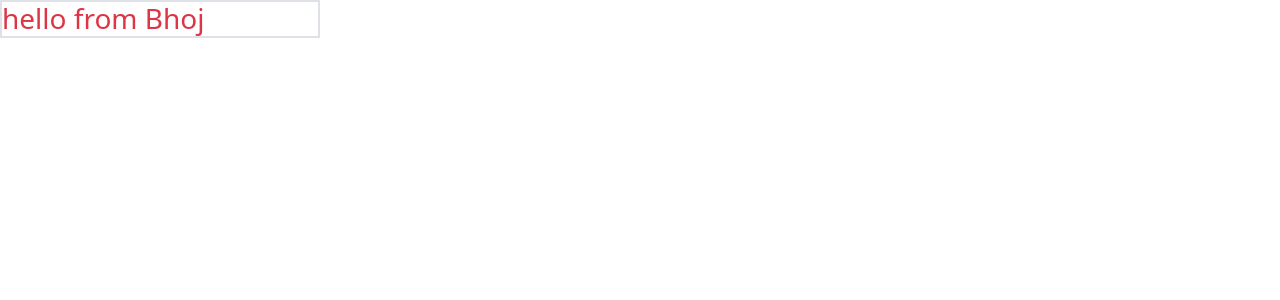
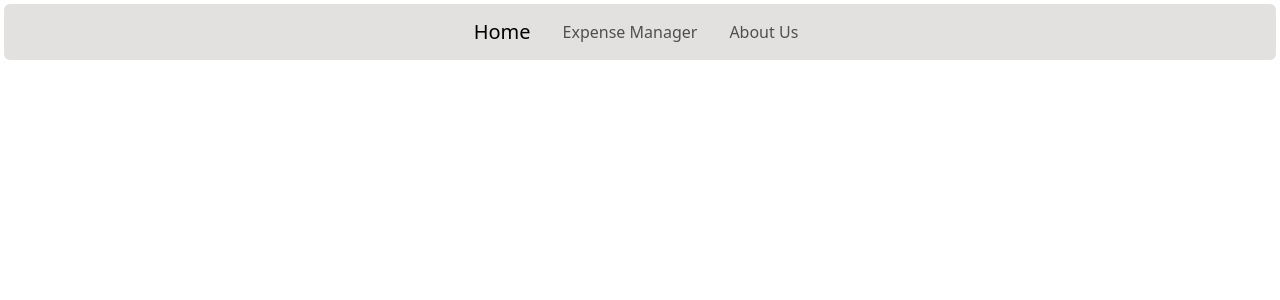
Before and after one commit to gcbhoj/expense_management_system, an Angular app in the folder client/: page / in a window 1280 px wide. Shown: the top 300 px of the page. Built offline with nearby package versions, Linux system fonts and the light colour scheme.

Commit message:
navbar design complete needs to complete routing

```diff
--- a/client/src/app/app.config.ts
+++ b/client/src/app/app.config.ts
@@ -4,7 +4,7 @@ import {
   provideZoneChangeDetection,
 } from '@angular/core';
 import { provideRouter } from '@angular/router';
-
+import { ExpenseManager } from './components/expense-manager/expense-manager';
 import { routes } from './app.routes';
 import 'bootstrap';
 
@@ -13,5 +13,6 @@ export const appConfig: ApplicationConfig = {
     provideBrowserGlobalErrorListeners(),
     provideZoneChangeDetection({ eventCoalescing: true }),
     provideRouter(routes),
+    ExpenseManager,
   ],
 };
--- a/client/src/app/app.html
+++ b/client/src/app/app.html
@@ -1 +1 @@
-<h3 class="border-2 border w-25 text-danger">hello from Bhoj</h3>
+<app-navbar></app-navbar>
--- a/client/src/app/app.scss
+++ b/client/src/app/app.scss
@@ -0,0 +1,5 @@
+body {
+  box-sizing: border-box;
+  padding: 0;
+  margin: 0;
+}
--- a/client/src/app/app.ts
+++ b/client/src/app/app.ts
@@ -1,11 +1,13 @@
 import { Component, signal } from '@angular/core';
 import { RouterOutlet } from '@angular/router';
+import { Navbar } from './components/navbar/navbar';
+import { ExpenseManager } from './components/expense-manager/expense-manager';
 
 @Component({
   selector: 'app-root',
-  imports: [RouterOutlet],
+  imports: [RouterOutlet, Navbar],
   templateUrl: './app.html',
-  styleUrl: './app.scss'
+  styleUrl: './app.scss',
 })
 export class App {
   protected readonly title = signal('client');
--- /dev/null
+++ b/client/src/app/components/expense-manager/expense-manager.html
@@ -0,0 +1 @@
+<p>expense-manager works!</p>
--- /dev/null
+++ b/client/src/app/components/navbar/navbar.html
@@ -0,0 +1,42 @@
+<!-- Top navbar for large devices -->
+<nav class="navbar navbar-expand d-none d-lg-flex me-1 ms-1 mt-1 rounded">
+  <div class="container-fluid justify-content-center">
+    <a class="navbar-brand" href="#" type="button">Home</a>
+    <ul class="navbar-nav">
+      <li class="nav-item me-2 ms-2">
+        <a
+          class="nav-link btn btn-outline-primary"
+          type="button"
+          [routerLink]="'expense-manager'"
+          >Expense Manager</a
+        >
+      </li>
+      <li class="nav-item ms-2">
+        <a
+          class="nav-link btn btn-outline-primary"
+          type="button"
+          href="#AboutUs"
+          >About Us</a
+        >
+      </li>
+    </ul>
+  </div>
+</nav>
+
+<!-- Floating sidebar for medium devices -->
+<nav
+  class="floating-sidebar d-none d-md-flex d-lg-none flex-column justify-content-center align-items-center"
+>
+  <a href="#" class="p-3" title="Home" type="button">🏠</a>
+  <a href="#addPanel" class="p-3" title="Expense Manager" type="button">💰</a>
+  <a href="#viewPanel" class="p-3" title="About Us" type="button">👨‍🎓</a>
+</nav>
+
+<!-- Bottom bar for small devices -->
+<nav
+  class="floating-sidebar d-flex d-md-none justify-content-center align-items-center"
+>
+  <a href="#" class="p-3" title="Home" type="button">🏠</a>
+  <a href="#addPanel" class="p-3" title="Expense Manager" type="button">💰</a>
+  <a href="#viewPanel" class="p-3" title="About Us" type="button">👨‍🎓</a>
+</nav>
--- /dev/null
+++ b/client/src/app/components/navbar/navbar.scss
@@ -0,0 +1,28 @@
+/* Sidebar for medium devices */
+.floating-sidebar.d-md-flex {
+  position: fixed;
+  top: 50%;
+  left: 20px;
+  transform: translateY(-50%);
+  background-color: gray;
+  border-radius: 15px;
+  box-shadow: 0 4px 12px gray;
+  z-index: 1000;
+  flex-direction: column;
+}
+
+/* Bottom bar for small devices */
+.floating-sidebar.d-flex.d-md-none {
+  position: fixed;
+  bottom: 10px;
+  left: 50%;
+  transform: translateX(-50%);
+  background-color: gray;
+  border-radius: 50px;
+  box-shadow: 0 4px 12px rgba(0, 0, 0, 0.2);
+  z-index: 1000;
+  flex-direction: row;
+}
+.navbar {
+  background-color: rgba(112, 108, 97, 0.2);
+}
--- a/client/src/index.html
+++ b/client/src/index.html
@@ -2,7 +2,7 @@
 <html lang="en">
 <head>
   <meta charset="utf-8">
-  <title>Client</title>
+  <title>Expense Remuneration</title>
   <base href="/">
   <meta name="viewport" content="width=device-width, initial-scale=1">
   <link rel="icon" type="image/x-icon" href="favicon.ico">
```
Also changed, not shown: client/src/app/components/expense-manager/expense-manager.ts (added, +11 -0 lines), client/src/app/components/navbar/navbar.ts (added, +10 -0 lines), client/src/app/components/expense-manager/expense-manager.scss (added), 2 other files (tests, documents, lock files or other folders).
